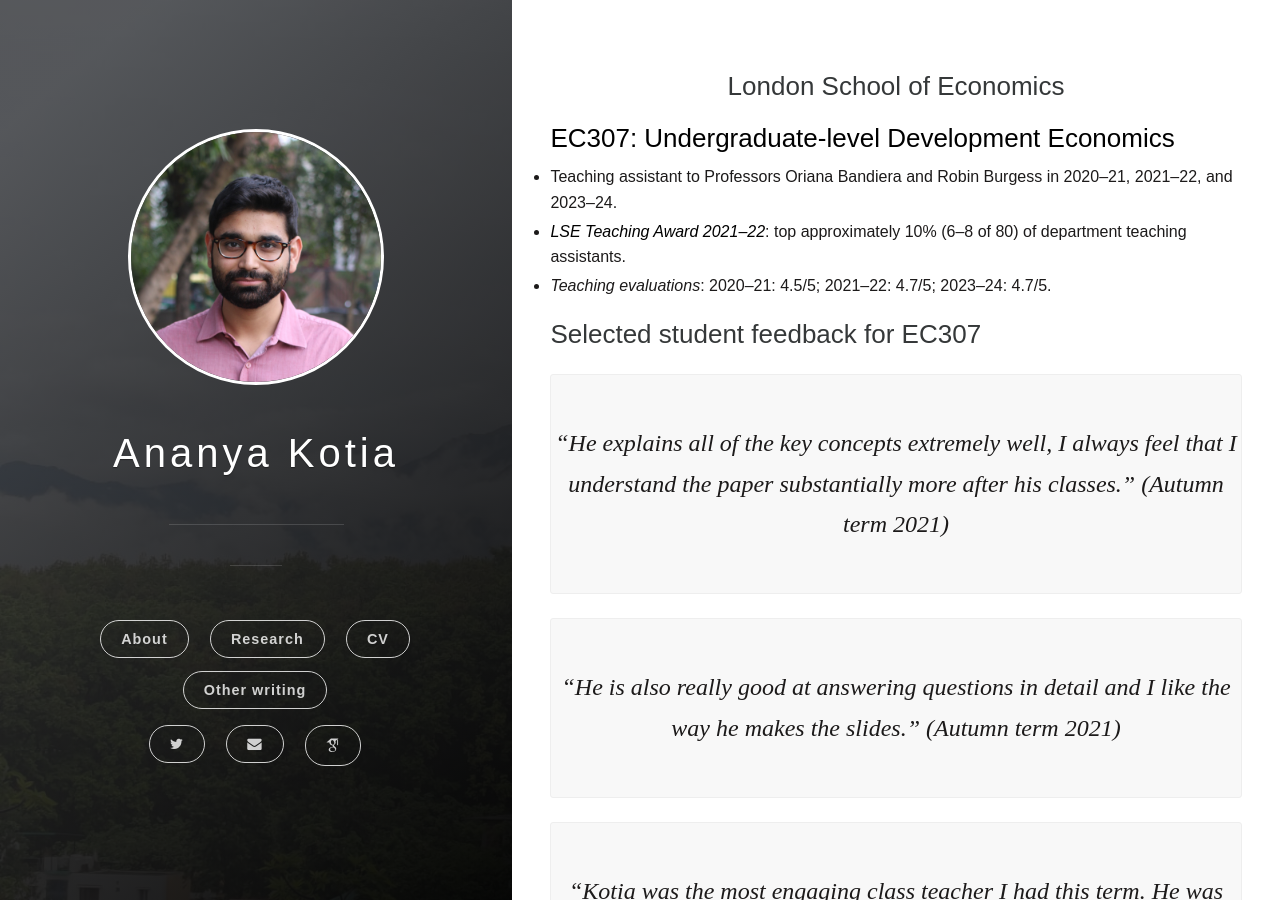
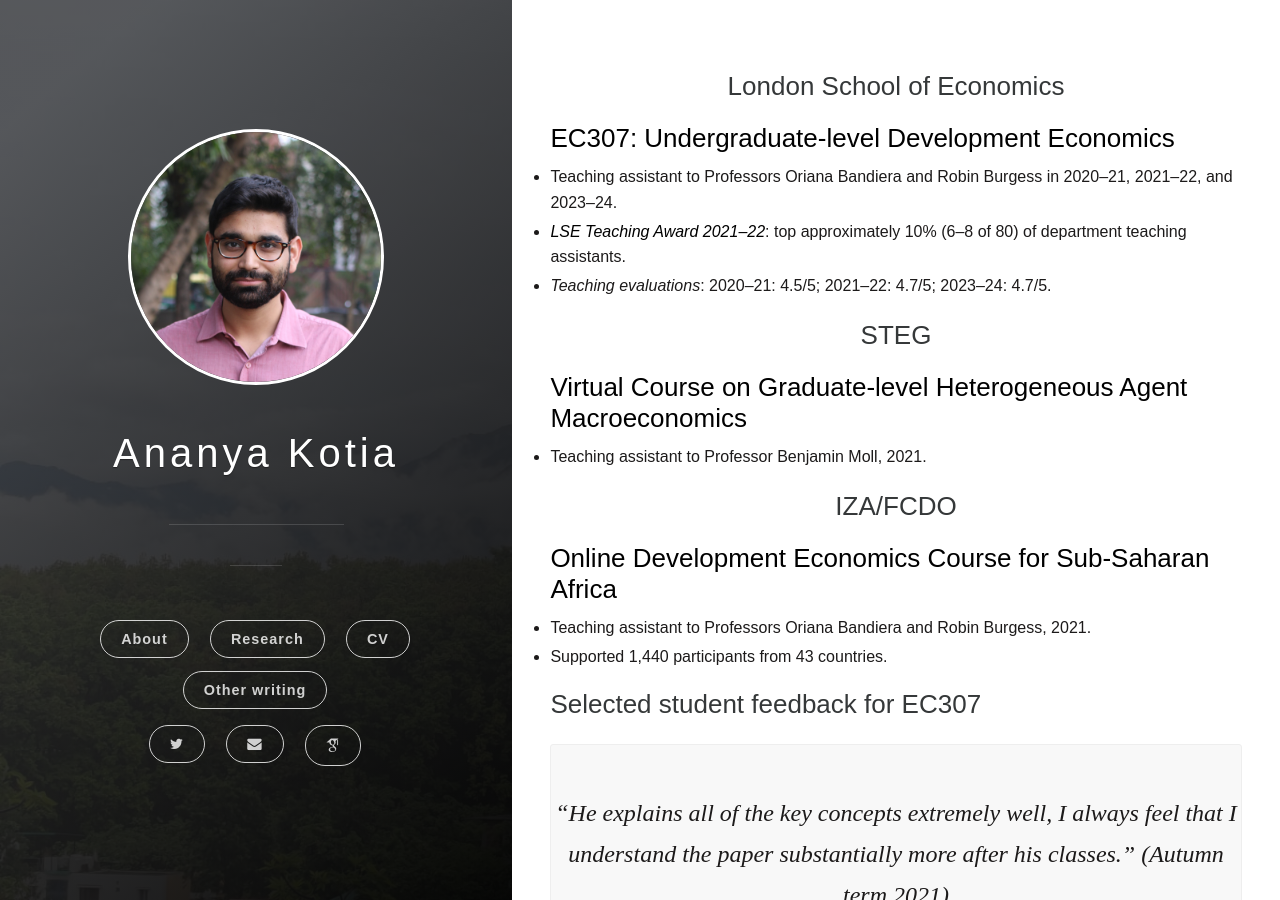
Before and after one commit to ananyakotia/ananyakotia.github.io, a Jekyll site: the page built from pages/teaching.markdown, in a window 1280 px wide and 900 px high. Built offline with Jekyll 4.4.1, drawn with Linux system fonts in a browser that asks for light colours; some web fonts are replaced; some of the changed text lies outside the part shown.

Commit message:
Update teaching.markdown

```diff
--- a/pages/teaching.markdown
+++ b/pages/teaching.markdown
@@ -15,6 +15,19 @@ permalink: /teaching/
 - *[LSE Teaching Award 2021–22](https://info.lse.ac.uk/staff/divisions/Eden-Centre/Education-awards/LSE-Class-Teacher-Awards)*: top approximately 10% (6–8 of 80) of department teaching assistants.
 - *Teaching evaluations*: 2020–21: 4.5/5; 2021–22: 4.7/5; 2023–24: 4.7/5.
 
+## STEG
+
+### [Virtual Course on Graduate-level Heterogeneous Agent Macroeconomics](https://steg.cepr.org/events/virtual-course-key-concepts-macro-development)
+
+- Teaching assistant to Professor Benjamin Moll, 2021.
+
+## IZA/FCDO
+
+### [Online Development Economics Course for Sub-Saharan Africa](https://g2lm-lic.iza.org/2021/09/21/iza-fcdo-online-development-economics-course-for-sub-saharan-africa/)
+
+- Teaching assistant to Professors Oriana Bandiera and Robin Burgess, 2021.
+- Supported 1,440 participants from 43 countries.
+
 ### Selected student feedback for EC307
 
 > “He explains all of the key concepts extremely well, I always feel that I understand the paper substantially more after his classes.” (Autumn term 2021)
```
Also changed, not shown: other parts of pages/teaching.markdown (+0 -12 lines).
